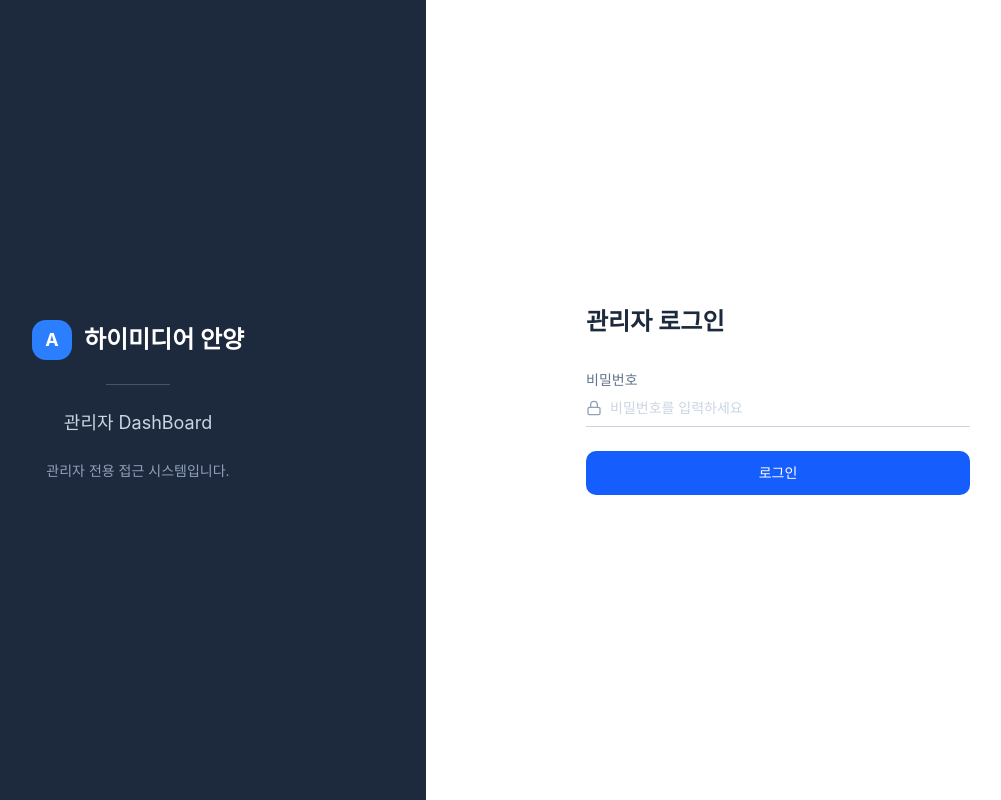
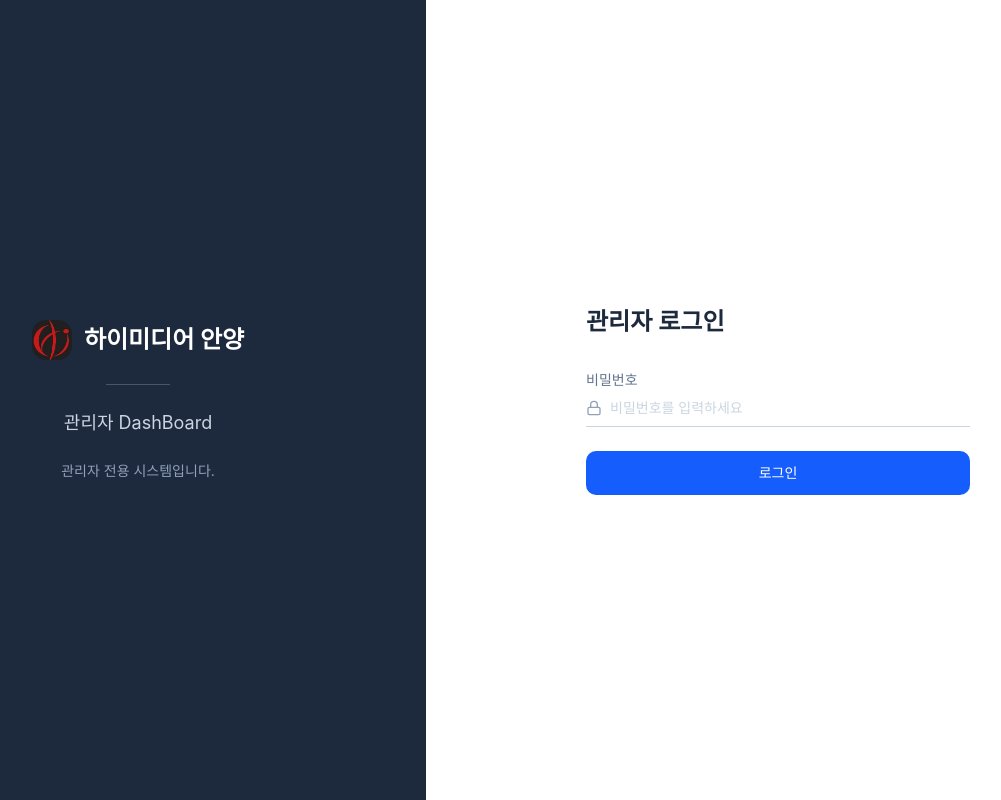
Before and after one commit to Kimbang1/ayAdmindash, a React (Vite) app: page /login in a window 1280 px wide. Shown: the whole page, without its empty margins (150-1151 px from the left). Built offline with nearby package versions, Linux system fonts and the light colour scheme.

Commit message:
feat: replace logo icon with actual logo image

```diff
--- a/src/app/pages/LoginPage.tsx
+++ b/src/app/pages/LoginPage.tsx
@@ -31,15 +31,13 @@
       {/* Left Panel */}
       <div className="hidden md:flex w-[45%] bg-slate-800 flex-col justify-center items-center gap-6 p-12">
         <div className="flex items-center gap-3">
-          <div className="w-10 h-10 rounded-xl bg-blue-500 flex items-center justify-center">
-            <span className="text-white text-lg font-bold">A</span>
-          </div>
+          <img src="/logo.jpg" alt="하이미디어 안양 로고" className="w-10 h-10 rounded-xl object-cover" />
           <span className="text-white text-2xl font-bold">하이미디어 안양</span>
         </div>
         <div className="border-t border-slate-600 w-16" />
         <p className="text-slate-300 text-lg">관리자 DashBoard</p>
         <p className="text-slate-400 text-sm text-center max-w-xs">
-          관리자 전용 접근 시스템입니다.
+          관리자 전용 시스템입니다.
         </p>
       </div>
 
```
Also changed, not shown: public/logo.jpg (added).
